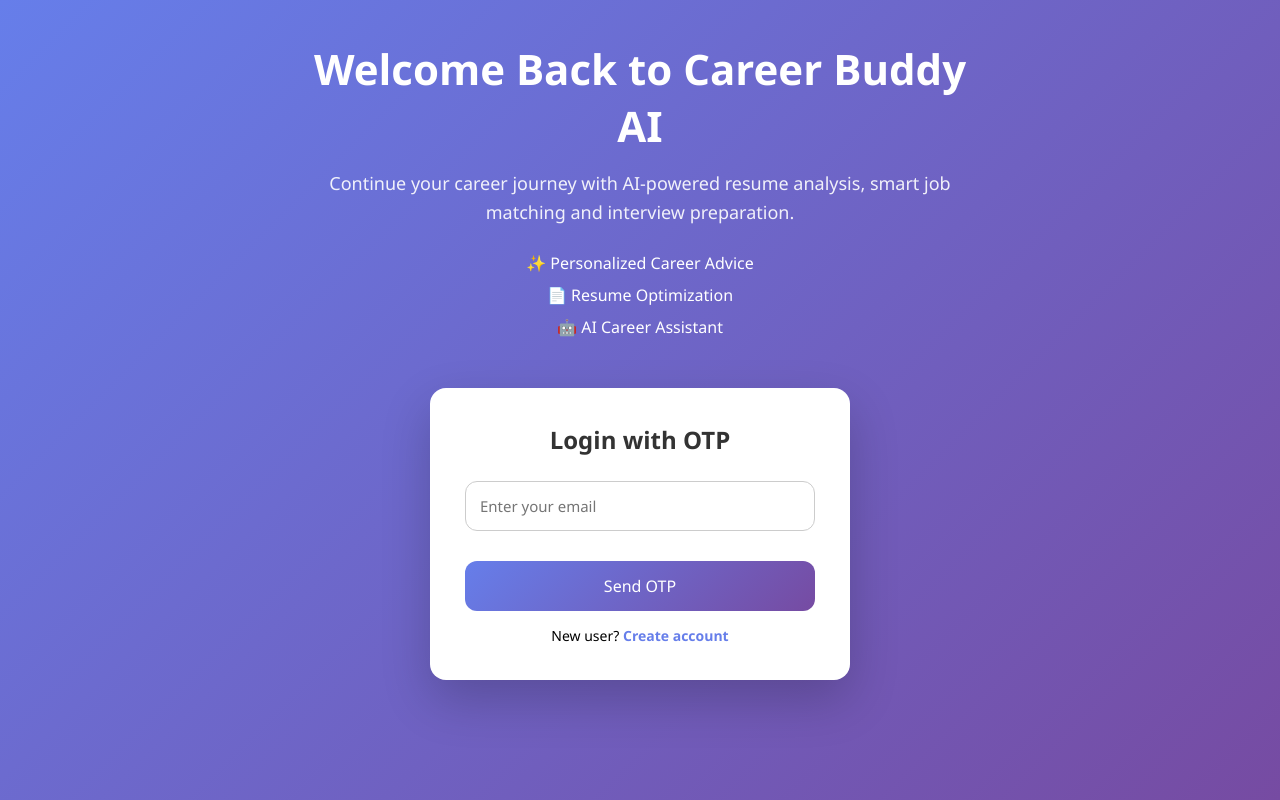
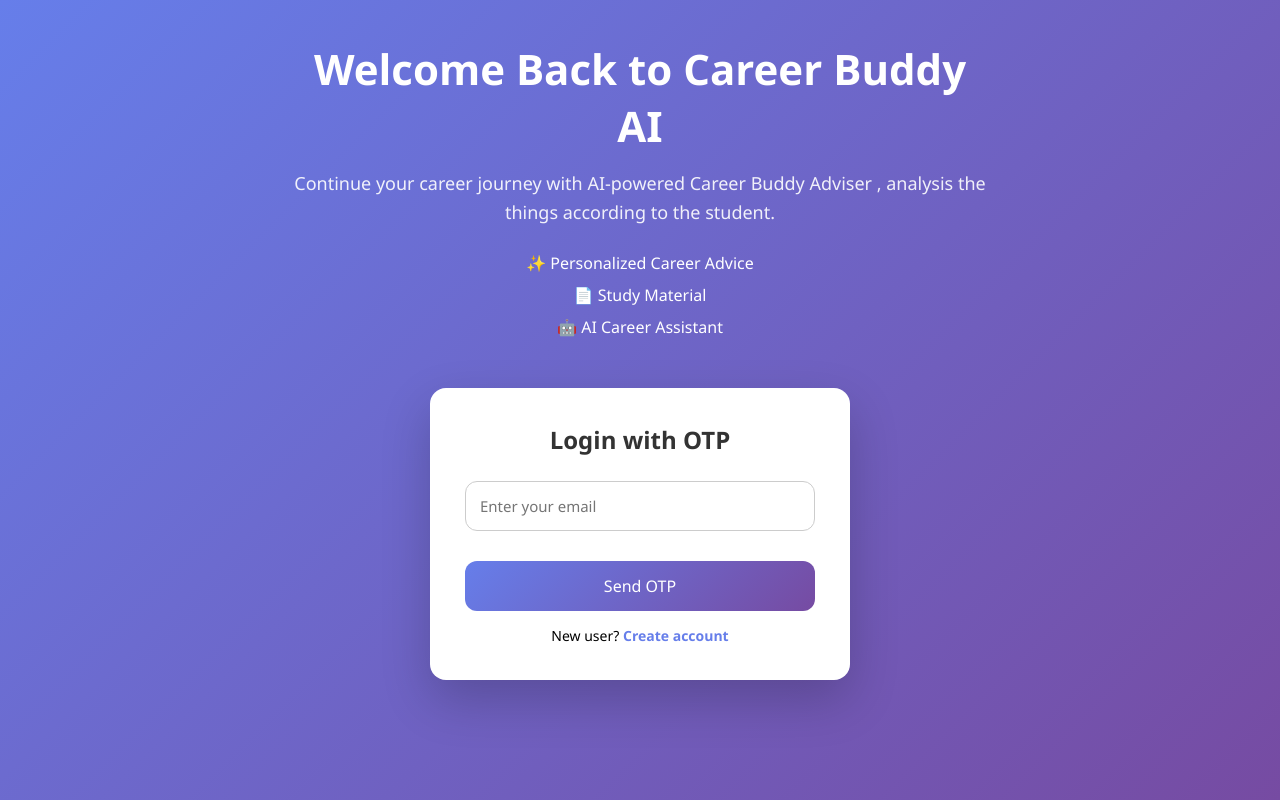
Before and after one commit to Akshay-kumar-1234/Career-Buddy-AI-Frontend, a React (Vite) app: page /login in a window 1280 px wide. Built offline with nearby package versions, Linux system fonts and the light colour scheme.

Commit message:
page errors 8  done

```diff
--- a/src/pages/Login.jsx
+++ b/src/pages/Login.jsx
@@ -34,13 +34,13 @@ return (
     <div className="auth-hero">
       <h1>Welcome Back to Career Buddy AI</h1>
       <p>
-        Continue your career journey with AI-powered resume analysis,
-        smart job matching and interview preparation.
+        Continue your career journey with AI-powered Career Buddy Adviser ,
+        analysis the things according to the student.
       </p>
 
       <div className="auth-features">
         <div>✨ Personalized Career Advice</div>
-        <div>📄 Resume Optimization</div>
+        <div>📄 Study Material</div>
         <div>🤖 AI Career Assistant</div>
       </div>
     </div>
--- a/src/pages/Signup.jsx
+++ b/src/pages/Signup.jsx
@@ -32,14 +32,14 @@ return (
     <div className="auth-hero">
       <h1>Join Career Buddy AI</h1>
       <p>
-        Get AI-powered resume insights, job recommendations
+        Get AI-powered helpfull tool, job recommendations
         and career growth tools — all in one place.
       </p>
 
       <div className="auth-features">
-        <div>🚀 AI Resume Analysis</div>
+        <div>🚀 AI Study Analysis</div>
         <div>💼 Smart Job Matching</div>
-        <div>🎯 Interview Preparation</div>
+        <div>🎯 Career Related Question</div>
       </div>
     </div>
 
```
